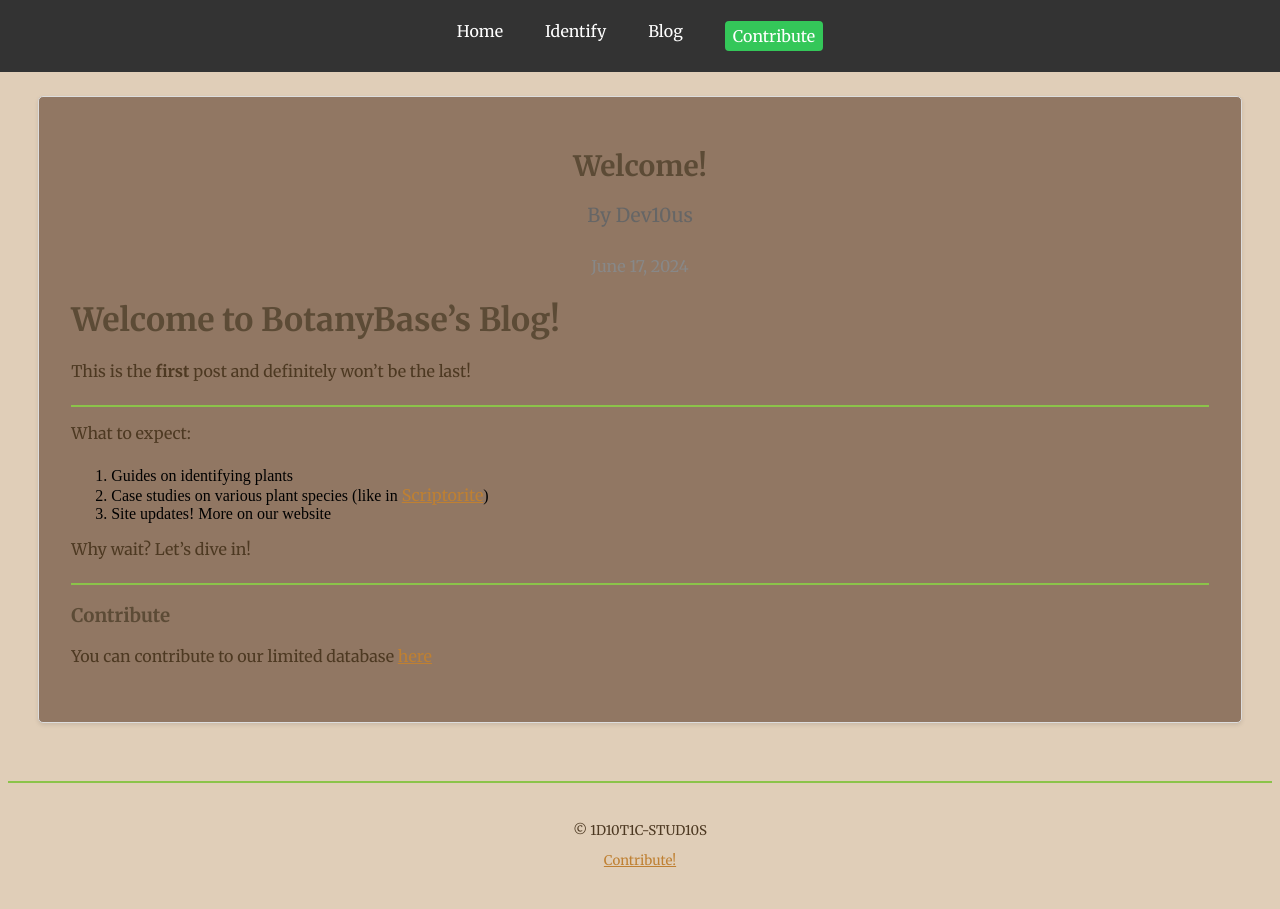
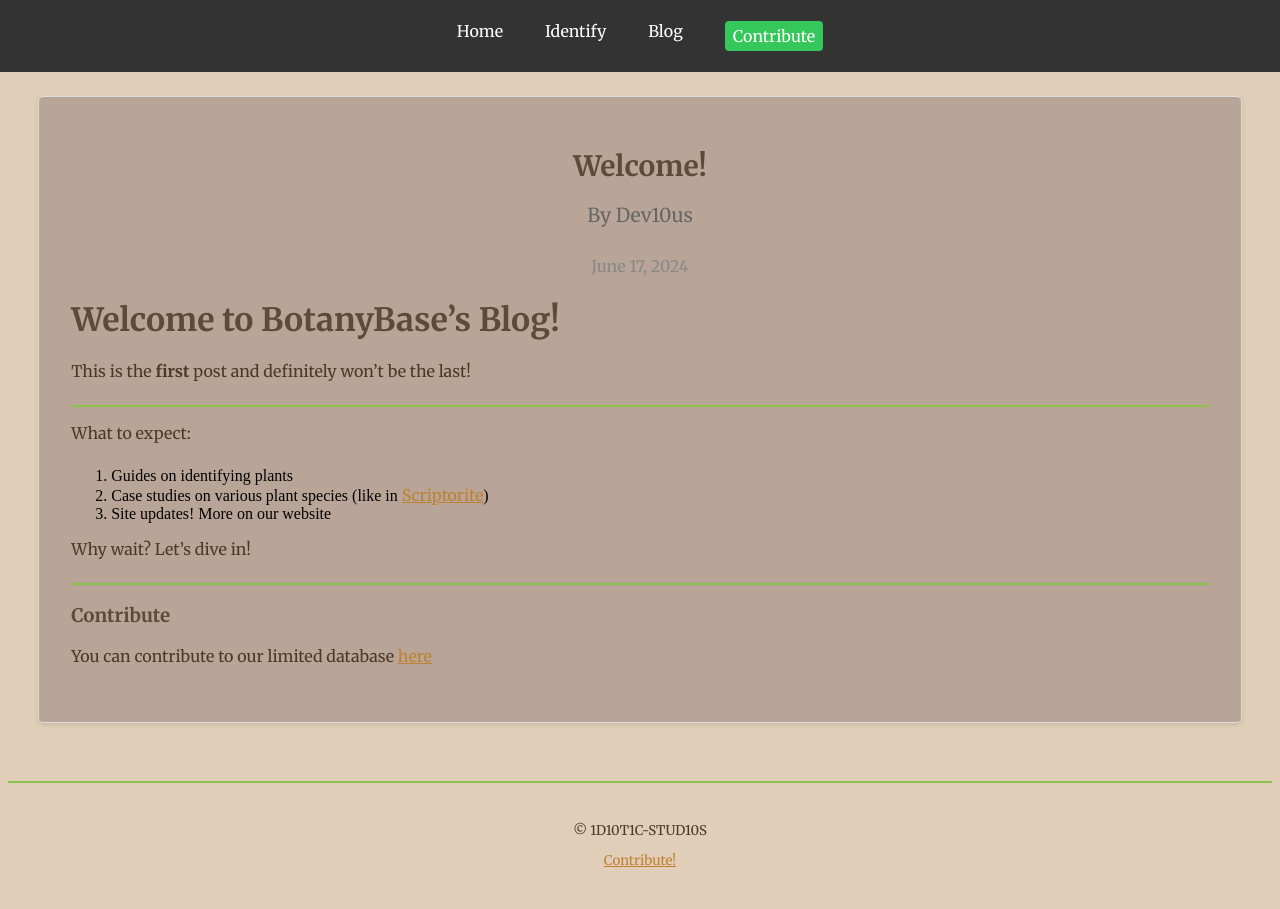
Before and after one commit to BotanyBase/botanybase.github.io, a Jekyll site: the page built from blog/_posts/2024-6-17-Welcome!.md, in a window 1280 px wide. Built offline with Jekyll 4.4.1, drawn with Linux system fonts in a browser that asks for light colours.

Commit message:
Update post.html

```diff
--- a/_layouts/post.html
+++ b/_layouts/post.html
@@ -15,7 +15,7 @@ layout: default
   max-width: 90%;
   margin: 2em auto;
   padding: 2em;
-  background-color: #917763;
+  background-color: #b8a597;
   border: 1px solid #ddd;
   border-radius: 5px;
   box-shadow: 0 2px 4px rgba(0, 0, 0, 0.1);
```
